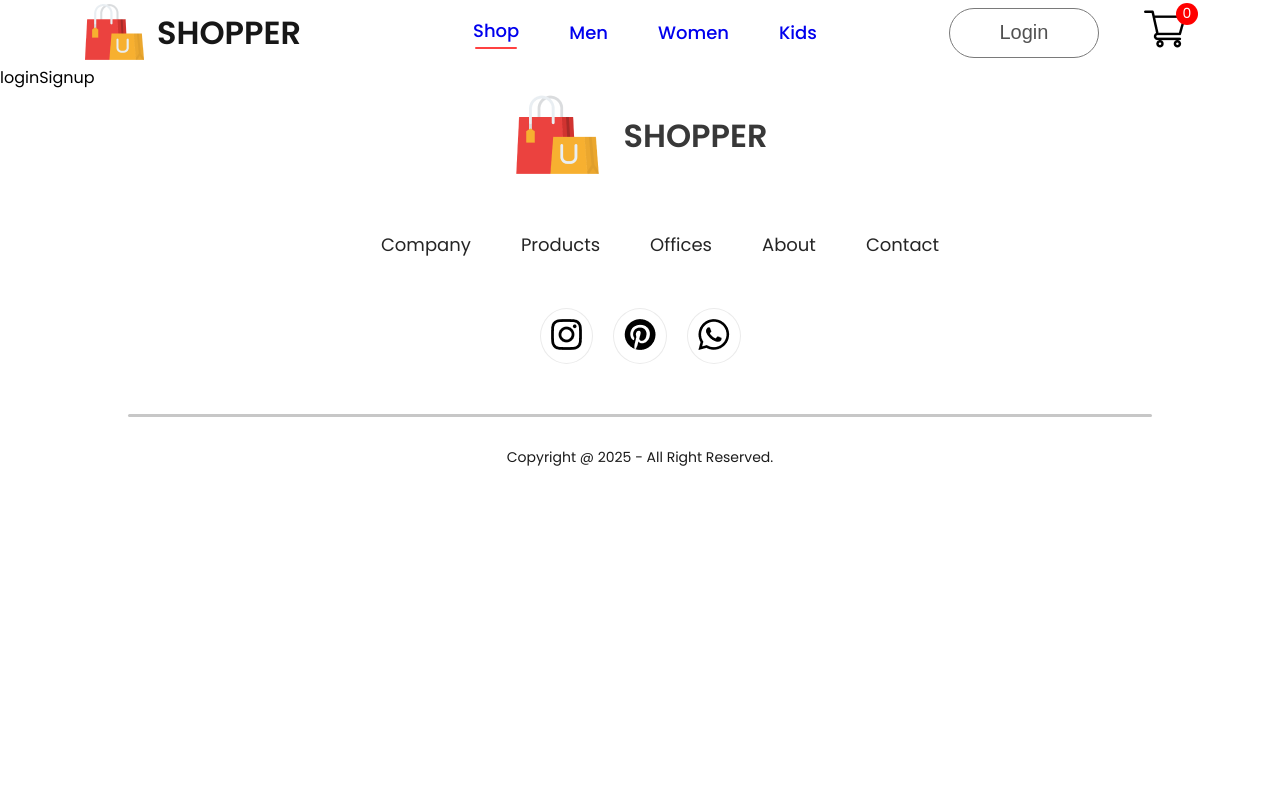
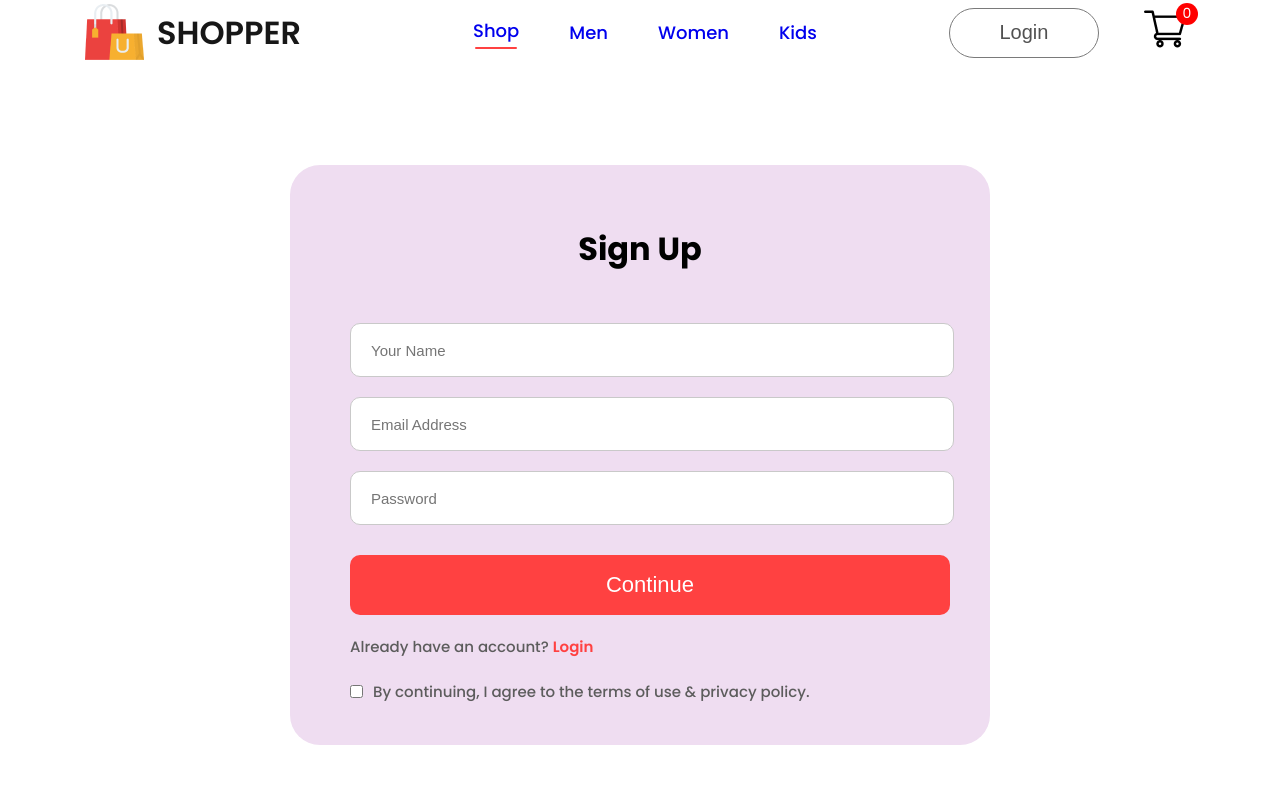
Before and after one commit to ElanurToptas/e-commerce, a React (Create React App) app: page /login in a window 1280 px wide. Shown: the top 800 px of the page. Built offline with nearby package versions, Linux system fonts and the light colour scheme.

Commit message:
signup completed

```diff
--- a/src/Pages/LoginSignup.jsx
+++ b/src/Pages/LoginSignup.jsx
@@ -1,7 +1,24 @@
 import React from 'react'
-
+import './SCSS/LoginSignup.scss'
 export const LoginSignup = () => {
   return (
-    <div>loginSignup</div>
+    <div className="loginsignup">
+      <div className="loginsignup-container">
+        <h1>Sign Up</h1>
+        <div className="loginsignup-fields">
+          <input type="text" placeholder='Your Name' />
+          <input type="email" placeholder='Email Address' />
+          <input type="password" placeholder='Password' />
+        </div>
+           <button>Continue</button>
+        <p className="loginsignup-login">
+          Already have an account? <span>Login</span>
+        </p>
+        <div className="loginsignup-agree">
+          <input type="checkbox" name='' id='' />
+          <p>By continuing, I agree to the terms of use & privacy policy. </p>
+        </div>
+      </div>
+    </div>
   )
 }
--- /dev/null
+++ b/src/Pages/SCSS/LoginSignup.scss
@@ -0,0 +1,78 @@
+.loginsignup {
+  width: 100%;
+  height: 80vh;
+  background: white;
+  padding-top: 100px;
+  margin-bottom: 100px;
+
+  .loginsignup-container {
+    width: 580px;
+    height: 500px;
+    background: #efddf1;
+    margin: auto;
+    padding: 40px 60px;
+    border-radius: 30px;
+    display: flex;
+    flex-direction: column;
+    h1 {
+      margin: 20px 0px;
+      display: flex;
+      justify-content: center;
+    }
+
+    .loginsignup-fields {
+      display: flex;
+      flex-direction: column;
+      gap: 20px;
+      margin-top: 30px;
+
+      input {
+        height: 50px;
+        width: 100%;
+        padding-left: 20px;
+        border: 1px solid #c9c9c9;
+        border-radius: 10px;
+        outline: none;
+        color: #5c5c5c;
+        font-size: 15px;
+      }
+    }
+  }
+
+
+    button {
+      width: 600px;
+      height: 60px;
+      color: white;
+      background: #ff4141;
+      margin-top: 30px;
+      border: none;
+      border-radius: 10px;
+      font-size: 22px;
+      font-weight: 500;
+      cursor: pointer;
+    }
+
+
+  .loginsignup-login {
+    margin-top: 20px;
+    color: #5c5c5c;
+    font-size: 15px;
+    font-weight: 500;
+
+    span {
+      color: #ff4141;
+      font-weight: 600;
+    }
+  }
+
+  .loginsignup-agree {
+    display: flex;
+    align-items: center;
+    margin-top: 22px;
+    gap: 10px;
+    color: #5c5c5c;
+    font-size: 15px;
+    font-weight: 500;
+  }
+}
--- a/src/Pages/SCSS/ShopCategory.scss
+++ b/src/Pages/SCSS/ShopCategory.scss
@@ -0,0 +1,43 @@
+.shopcategory-banner{
+    display: block;
+    margin: 30px auto;
+    width: 82%;
+}
+
+.shopcategory-indexSort{
+    display: flex;
+    margin: 0px 140px;
+    align-items: center;
+
+    p span{
+        font-weight: 600;
+    }
+}
+
+.shopcategory-sort{
+    padding: 10px 20px;
+    border-radius: 40px;
+    border: 1px solid #888;
+    margin-left: 10px;
+}
+
+.shopcategory-products{
+    margin: 20px 140px;
+    display: grid;
+    grid-template-columns: repeat(4, 1fr);
+    row-gap: 80px;
+}
+
+.shopcategory-loadmore{
+    display: flex;
+    justify-content: center;
+    align-items: center;
+    margin: 120px auto;
+    width: 230px;
+    height: 65px;
+    border-radius: 75px;
+    background: #ededed;
+    color: #787878;
+    font-size: 18px;
+    font-weight: 500;
+}
--- a/src/Pages/ShopCategory.jsx
+++ b/src/Pages/ShopCategory.jsx
@@ -9,7 +9,7 @@ export const ShopCategory = (props) => {
   const { all_products } = useContext(ShopContext);
   return (
     <div className="shop-category">
-      <img src={props.banner} alt="" />
+      <img className="shopcategory-banner" src={props.banner} alt="" />
       <div className="shopcategory-indexSort">
         <p>
           <span>Showing 1-12</span> out of 36 products
@@ -35,6 +35,9 @@ export const ShopCategory = (props) => {
           }
         })}
       </div>
+      <div className="shopcategory-loadmore">
+        Explore more
+      </div>
     </div>
   );
 };
```
